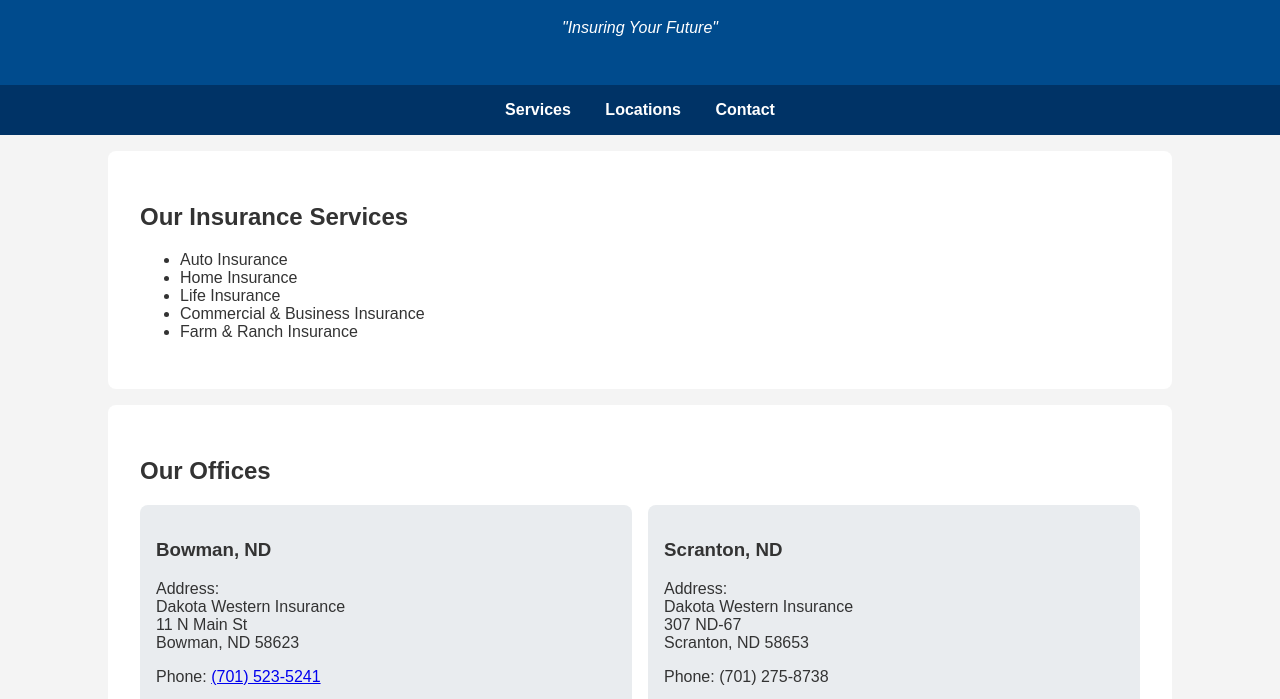
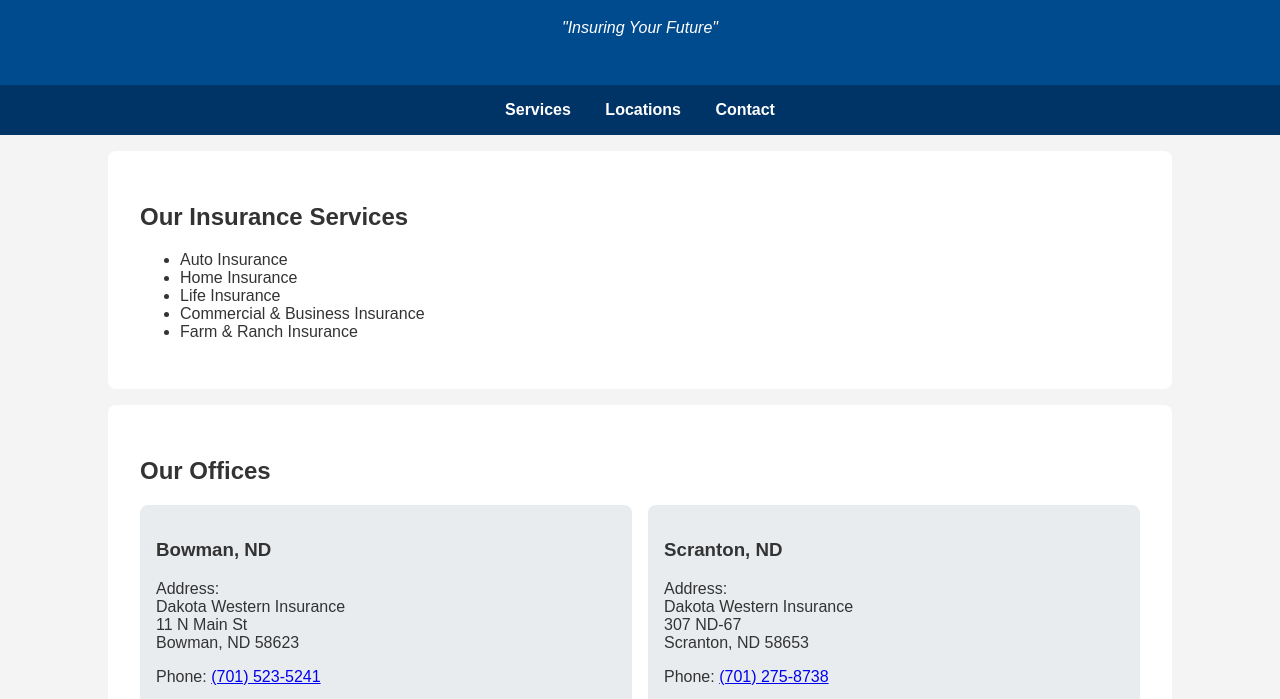
Before and after one commit to Performanceacct/dwi, a plain HTML site: page index.html in a window 1280 px wide. Shown: the part 93-792 px from the top of the page. Drawn offline with Linux system fonts and the light colour scheme.

Commit message:
Update index.html

```diff
--- a/index.html
+++ b/index.html
@@ -63,7 +63,7 @@
           307 ND-67<br>
           Scranton, ND 58653<br>
         </p>
-        <p>Phone: (701) 275-8738</p>
+        <p>Phone: <a href="tel:+17012758738">(701) 275-8738</a></p>
         <p>Email: contact@yourdomain.com</p>
       </div>
     </div>
```
